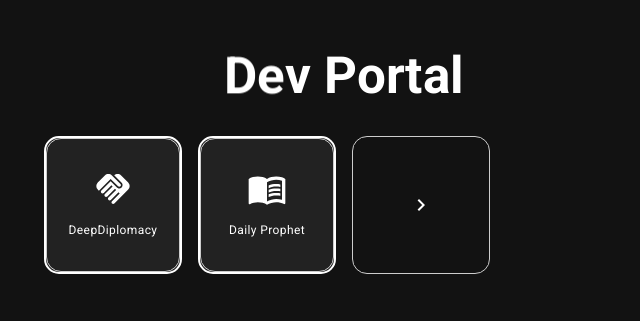
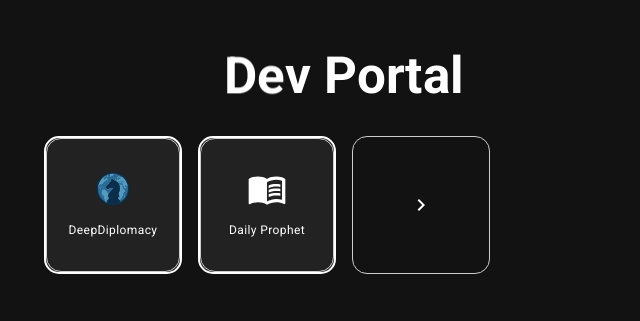
Before and after one commit to laichunpongben/dev, a React (Vite) app in the folder dev-web/: page / in a window 1280 px wide. Shown: the top 321 px of the page, without its empty margins (296-936 px from the left). Built offline with nearby package versions, Linux system fonts and the light colour scheme; no server answers.

Commit message:
Use DeepDiplomacy icon

```diff
--- a/dev-web/public/services.json
+++ b/dev-web/public/services.json
@@ -116,7 +116,7 @@
   {
     "name": "DeepDiplomacy",
     "url": "/diplomacy/",
-    "icon": "Handshake",
+    "icon": "/deepdiplomacy_favicon_512.svg",
     "enabled": true
   },
   {
--- a/dev-web/src/App.jsx
+++ b/dev-web/src/App.jsx
@@ -74,6 +74,24 @@
     setShowTechStack(true)
   }
 
+  const getIconElement = (item) => {
+    if (item.iconUrl) {
+      return (
+        <Box
+          component="img"
+          src={item.iconUrl}
+          alt={`${item.name} icon`}
+          sx={{ width: { xs: '2rem', sm: '2.5rem' }, height: { xs: '2rem', sm: '2.5rem' } }}
+        />
+      )
+    }
+    return item.Icon ? (
+      <item.Icon sx={{ fontSize: { xs: '2rem', sm: '2.5rem' } }} />
+    ) : (
+      <PublicIcon sx={{ fontSize: { xs: '2rem', sm: '2.5rem' } }} />
+    )
+  }
+
   useEffect(() => {
     const id = requestAnimationFrame(showNextBunny)
     return () => cancelAnimationFrame(id)
@@ -115,8 +133,16 @@
       .then((res) => res.json())
       .then((data) => {
         const withIcons = data.map((item) => {
-          const Icon = item.icon && Icons[item.icon] ? Icons[item.icon] : PublicIcon
-          return { ...item, Icon, enabled: item.enabled !== false }
+          let Icon = PublicIcon
+          let iconUrl
+          if (item.icon) {
+            if (Icons[item.icon]) {
+              Icon = Icons[item.icon]
+            } else if (item.icon.endsWith('.svg') || item.icon.endsWith('.png')) {
+              iconUrl = item.icon.startsWith('/') ? item.icon : `/${item.icon}`
+            }
+          }
+          return { ...item, Icon, iconUrl, enabled: item.enabled !== false }
         })
         const sorted = withIcons.sort((a, b) => {
           if (a.enabled === b.enabled) return 0
@@ -232,11 +258,7 @@
                       gap={{ xs: 0.5, sm: 1 }}
                       sx={{ width: '100%', height: '100%' }}
                     >
-                      {item.Icon ? (
-                        <item.Icon sx={{ fontSize: { xs: '2rem', sm: '2.5rem' } }} />
-                      ) : (
-                        <PublicIcon sx={{ fontSize: { xs: '2rem', sm: '2.5rem' } }} />
-                      )}
+                      {getIconElement(item)}
                       <Typography
                         variant="caption"
                         sx={{
@@ -271,11 +293,7 @@
                       gap={{ xs: 0.5, sm: 1 }}
                       sx={{ width: '100%', height: '100%' }}
                     >
-                      {item.Icon ? (
-                        <item.Icon sx={{ fontSize: { xs: '2rem', sm: '2.5rem' } }} />
-                      ) : (
-                        <PublicIcon sx={{ fontSize: { xs: '2rem', sm: '2.5rem' } }} />
-                      )}
+                      {getIconElement(item)}
                       <Typography
                         variant="caption"
                         sx={{
@@ -320,11 +338,7 @@
                   gap={{ xs: 0.5, sm: 1 }}
                   sx={{ width: '100%', height: '100%' }}
                 >
-                  {item.Icon ? (
-                    <item.Icon sx={{ fontSize: { xs: '2rem', sm: '2.5rem' } }} />
-                  ) : (
-                    <PublicIcon sx={{ fontSize: { xs: '2rem', sm: '2.5rem' } }} />
-                  )}
+                  {getIconElement(item)}
                   <Typography
                     variant="caption"
                     sx={{
```
